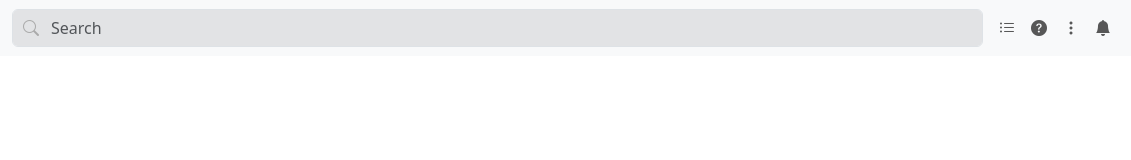
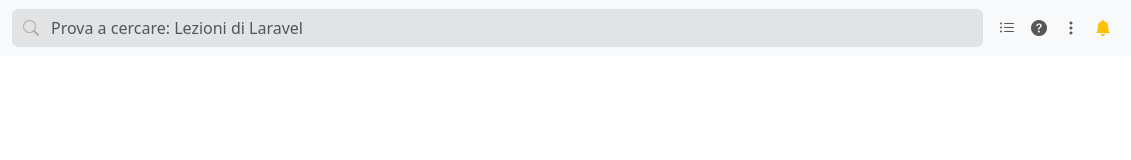
Before and after one commit to AntonioDiBari/html-css-bootstrap-dashboard, a plain HTML site: page index.html in a window 1280 px wide. Shown: the full height of the page, 149-1280 px from the left. Drawn offline with nearby package versions, Linux system fonts and the light colour scheme.

Commit message:
fat: header

```diff
--- a/index.html
+++ b/index.html
@@ -53,7 +53,7 @@
                 <input
                   class="form-control me-2 bg-secondary-subtle"
                   type="search"
-                  placeholder="Search"
+                  placeholder="Prova a cercare: Lezioni di Laravel"
                   aria-label="Search"
                 />
               </form>
@@ -81,7 +81,7 @@
                   data-bs-toggle="dropdown"
                   aria-expanded="false"
                 >
-                  <i class="bi bi-bell-fill icon-yellow"></i>
+                  <i class="bi bi-bell-fill text-warning"></i>
                 </a>
                 <ul class="dropdown-menu dropdown-menu-end">
                   <li><a class="dropdown-item" href="#">Profilo</a></li>
```
